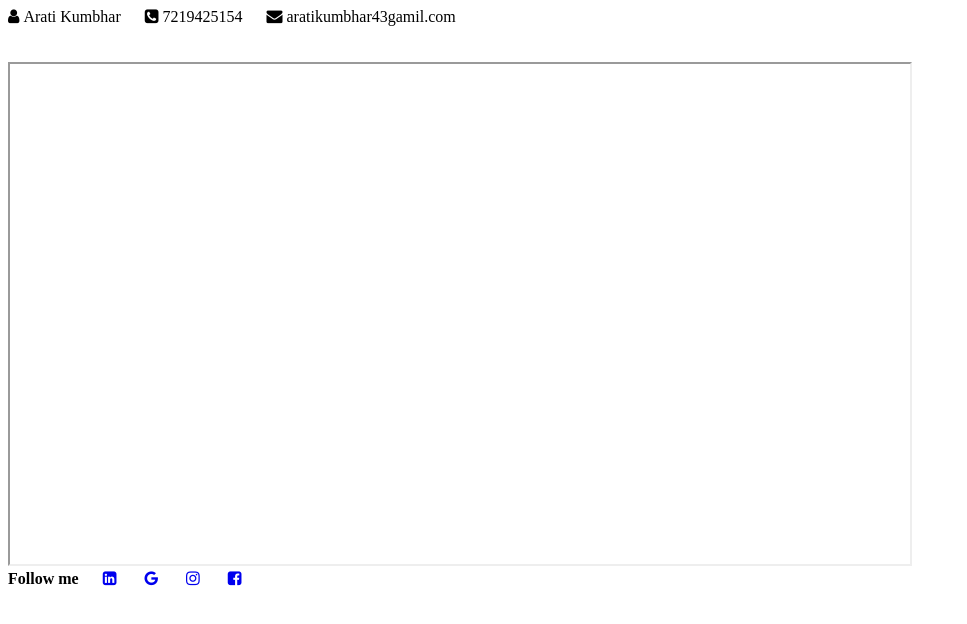
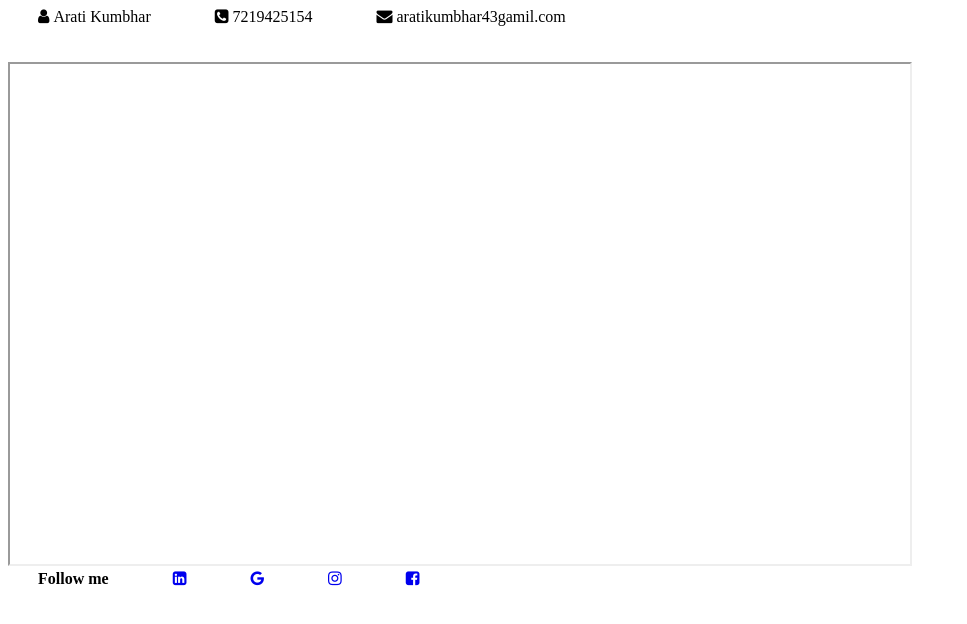
Before and after one commit to aratikumbhar/MyProfile, a plain HTML site: page index.html in a window 1280 px wide. Shown: the whole page, without its empty margins (0-967 px from the left). Drawn offline with Linux system fonts and the light colour scheme.

Commit message:
modified cssLearning and index file
modified cssLearning and index file

```diff
--- a/index.html
+++ b/index.html
@@ -5,28 +5,28 @@
     <link
       rel="stylesheet"
       href="https://cdnjs.cloudflare.com/ajax/libs/font-awesome/4.7.0/css/font-awesome.min.css"/>
+      <style>
+        span {
+          margin: 30px;
+        }
+      </style>
   </head>
   <body>
     <header>
-      <i class="fa fa-user" aria-hidden="true"> Arati Kumbhar </i>
-      &nbsp;&nbsp;&nbsp;&nbsp;
-      <i class="fa fa-phone-square" aria-hidden="true"> 7219425154 </i>
-      &nbsp;&nbsp;&nbsp;&nbsp;
-      <i class="fa fa-envelope" aria-hidden="true"> aratikumbhar43gamil.com </i>
+     <span><i class="fa fa-user" aria-hidden="true"> Arati Kumbhar </i></span>
+     <span><i class="fa fa-phone-square" aria-hidden="true"> 7219425154 </i></span>
+     <span><i class="fa fa-envelope" aria-hidden="true"> aratikumbhar43gamil.com </i></span>
     </header>
     <br />
     <br />
     <iframe width="900px" height="500px"> </iframe>
     <br />
     <footer>
-      <b> Follow me </b>&nbsp;&nbsp;&nbsp;&nbsp;
-      <a href="https://www.linkedin.com/" target="_blank"><i class="fa fa-linkedin-square" aria-hidden="true"></i></a>
-      &nbsp;&nbsp;&nbsp;&nbsp;&nbsp;
-      <a href="https://www.google.com/" target="_blank"><i class="fa fa-google" aria-hidden="true"></i></a>
-      &nbsp;&nbsp;&nbsp;&nbsp;&nbsp;
-      <a href="https://www.instagram.com/" target="_blank"><i class="fa fa-instagram" aria-hidden="true"></i></a>
-      &nbsp;&nbsp;&nbsp;&nbsp;&nbsp;
-      <a href="https://www.facebook.com/" target="_blank"><i class="fa fa-facebook-square" aria-hidden="true"></i></a>
+      <span><b> Follow me </b></span>
+      <span><a href="https://www.linkedin.com/" target="_blank"><i class="fa fa-linkedin-square" aria-hidden="true"></i></a></span>
+      <span><a href="https://www.google.com/" target="_blank"><i class="fa fa-google" aria-hidden="true"></i></a></span>
+      <span><a href="https://www.instagram.com/" target="_blank"><i class="fa fa-instagram" aria-hidden="true"></i></a></span>
+      <span><a href="https://www.facebook.com/" target="_blank"><i class="fa fa-facebook-square" aria-hidden="true"></i></a></span>
     </footer>
   </body>
 </html>
```
Also changed, not shown: 1 other file.
